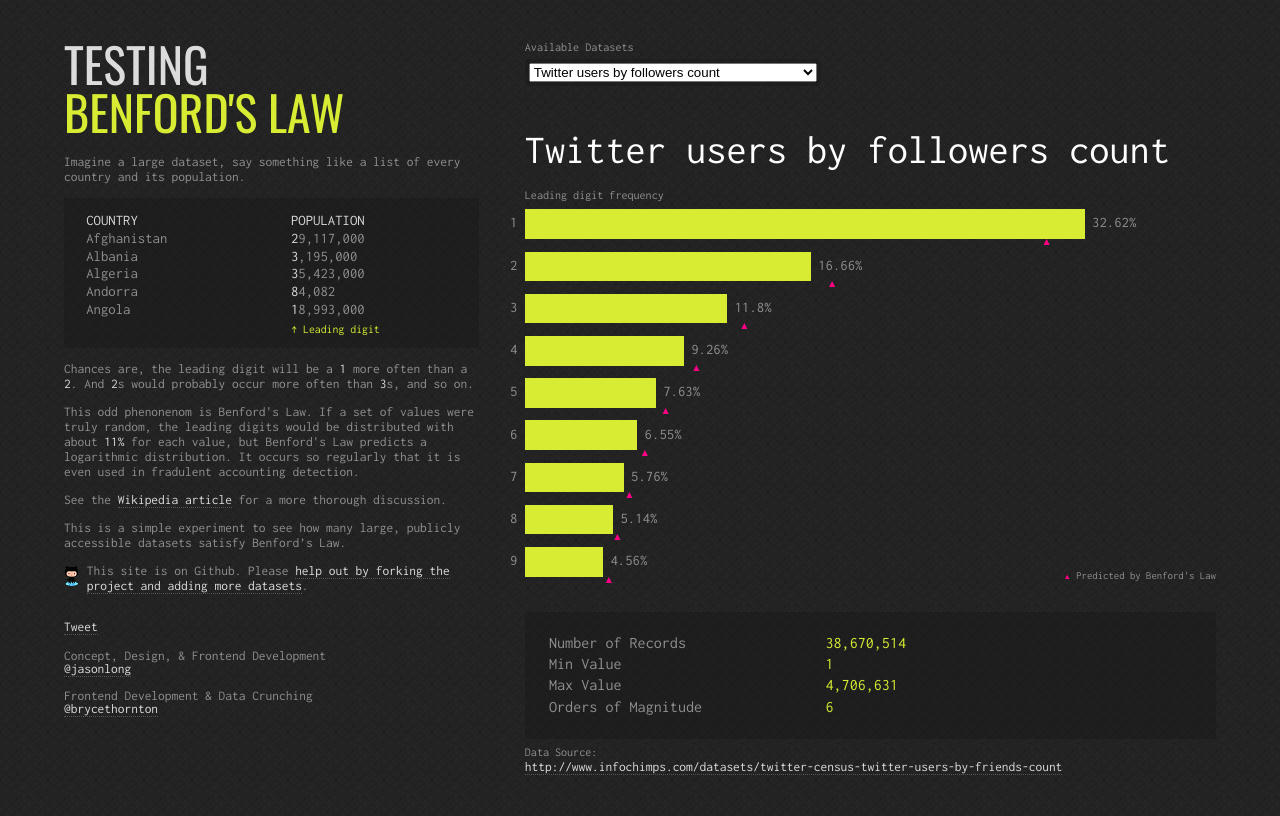
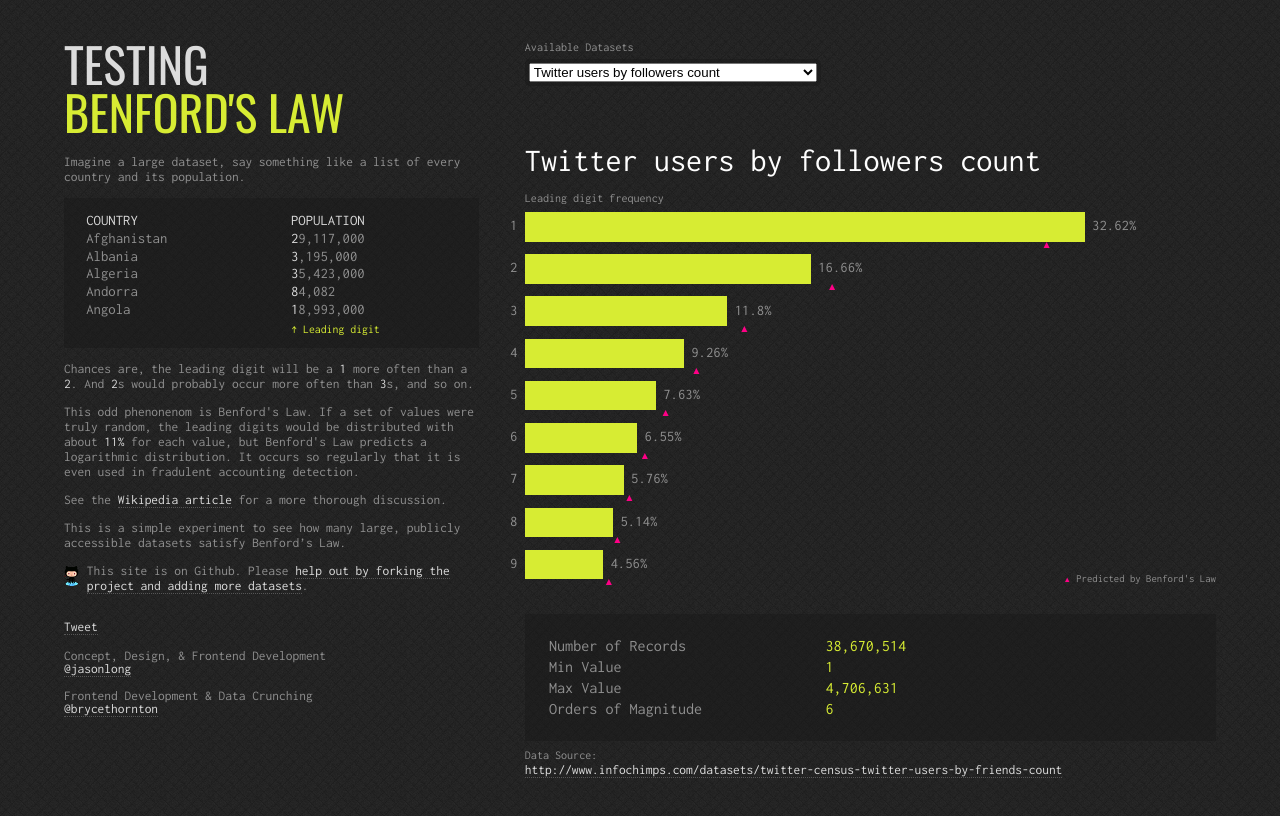
Before and after one commit to jasonlong/benfords-law, a plain HTML site: page index.html in a window 1280 px wide. Drawn offline with nearby package versions, Linux system fonts and the light colour scheme.

Commit message:
tweaking font size to handle longer titles at narrower widths

```diff
--- a/css/sass/screen.scss
+++ b/css/sass/screen.scss
@@ -94,12 +94,12 @@
   width: $golden_ratio_large - ($gutter_size / 2);
 
   header {
-    margin-top: 0.6em;
+    margin-top: 0.8em;
     min-height: 7em;
     position: relative;
 
     h2 {
-      font-size: 3em;
+      font-size: 2.4em;
       line-height: 0.9;
       color: #fefefe;
       margin-top: 0.5em;
```
Also changed, not shown: css/screen.css.
